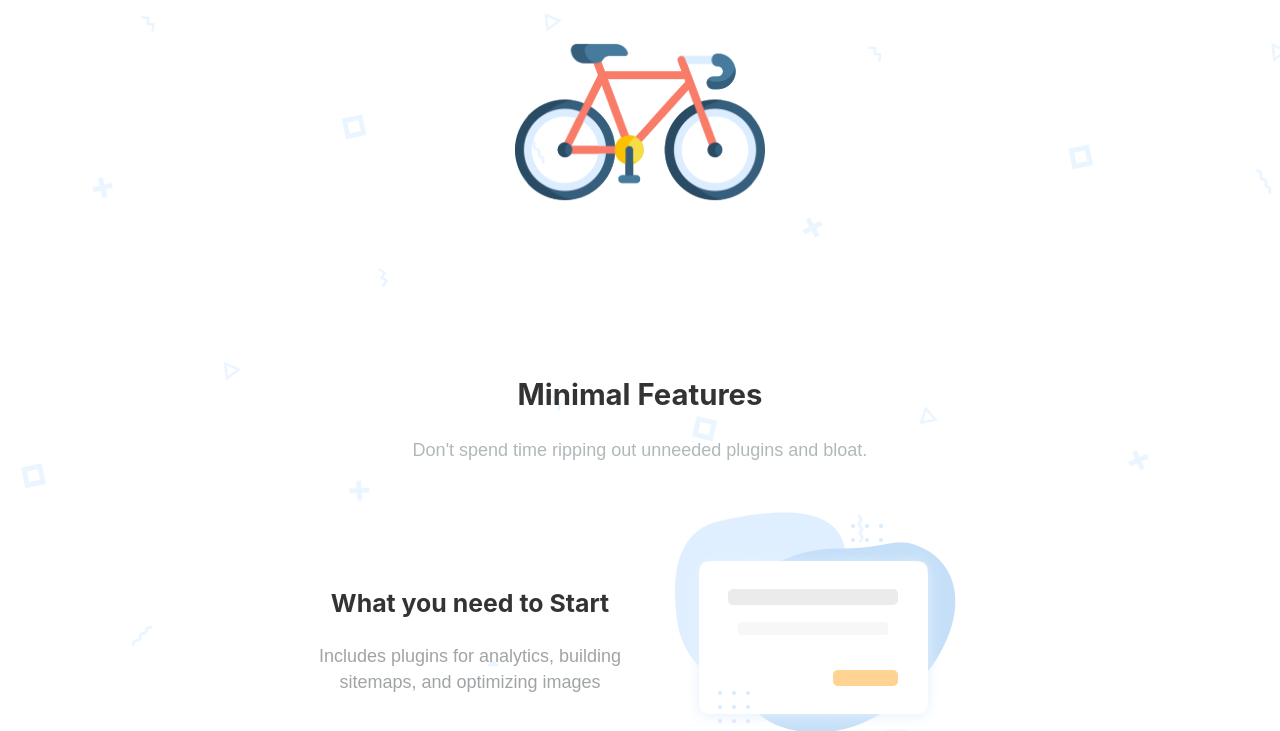
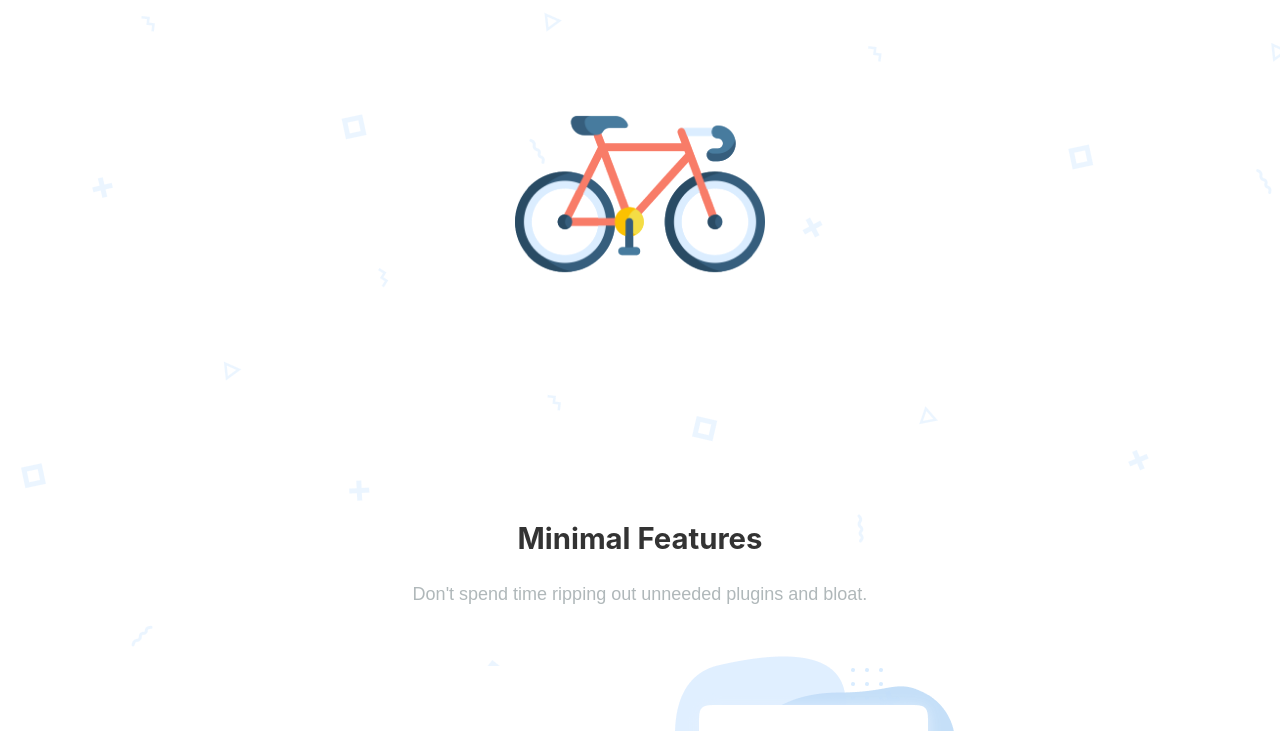
Before and after one commit to stackbit-projects/velotista-d23e2, a Gatsby site: page / in a window 1280 px wide. Shown: the part 134-865 px from the top of the page. Built offline with nearby package versions, Linux system fonts and the light colour scheme; Gatsby itself is replaced by a stand-in of ours.

Commit message:
hero.js: changed

```diff
--- a/src/components/hero.js
+++ b/src/components/hero.js
@@ -12,7 +12,7 @@ const Header = ({ siteTitle }) => (
       display: "flex",
       alignItems: "center",
       flexDirection: "column",
-      padding: "4rem1rem",
+      padding: "4rem 1rem",
     }}
   >
     <div
```
